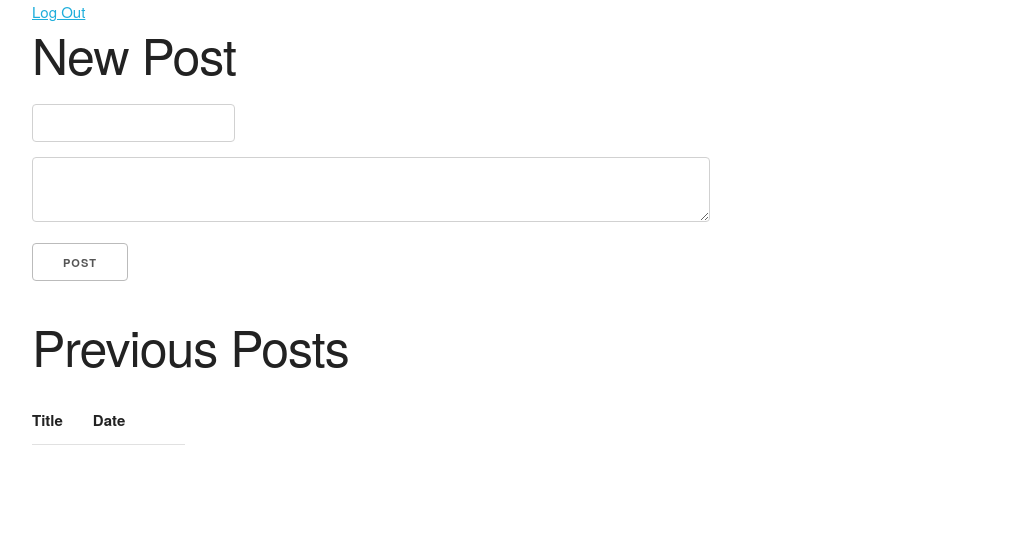
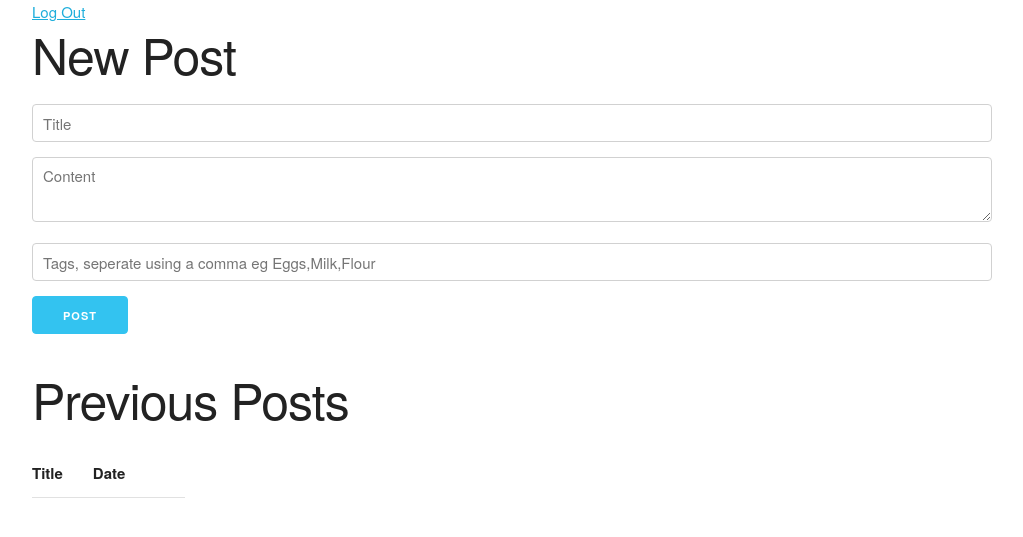
Before and after one commit to superspaceiso/blog-system, a PHP site: page /blog_system/controlpanel.php in a window 1280 px wide. Shown: the top 537 px of the page, without its empty margins (128-1151 px from the left). Run offline with PHP 8.4, Linux system fonts and the light colour scheme; the visitor is signed in with stand-in values (Sample User, id 1); data that the repository does not hold is empty.

Commit message:
Updated Posting Script
Now includes comma seperated tags and checking to see if tags already
exist within the database.

```diff
--- a/controlpanel.php
+++ b/controlpanel.php
@@ -12,15 +12,26 @@ header('Location: login.php');
 
 <a href="./app/logoutscript.php">Log Out</a>
 
+<div class="row">
+  <div class="tweleve columns">
+
 <h1>New Post</h1>
 <form role="form" action="./app/postblog.php" method="post">
   <input type="hidden" name="id" value="<?php echo $_SESSION["id"]; ?>">
-  <input type="text" name="title" rows="8" cols="80"></input><br>
-  <textarea name="content" rows="8" cols="80"></textarea><br>
-  <button type="submit" name="submit">Post</button>
+  <input class="u-full-width" type="text" name="title" placeholder="Title"></input><br>
+  <textarea class="u-full-width" name="content" placeholder="Content"></textarea><br>
+  <input  class="u-full-width" type="text" name="tags" placeholder="Tags, seperate using a comma eg Eggs,Milk,Flour"></input><br>
+  <button class="button-primary" type="submit" name="submit">Post</button>
 </form>
 
+  </div>
+</div>
+<div class="row">
+<div class="tweleve columns">
 <h1>Previous Posts</h1>
 <?php require './app/bloglist.php'; ?>
 
+</div>
+</div>
+
 <?php require_once "./includes/footer.php" ?>
```
Also changed, not shown: app/postblog.php (+15 -10 lines), 1 other file.
